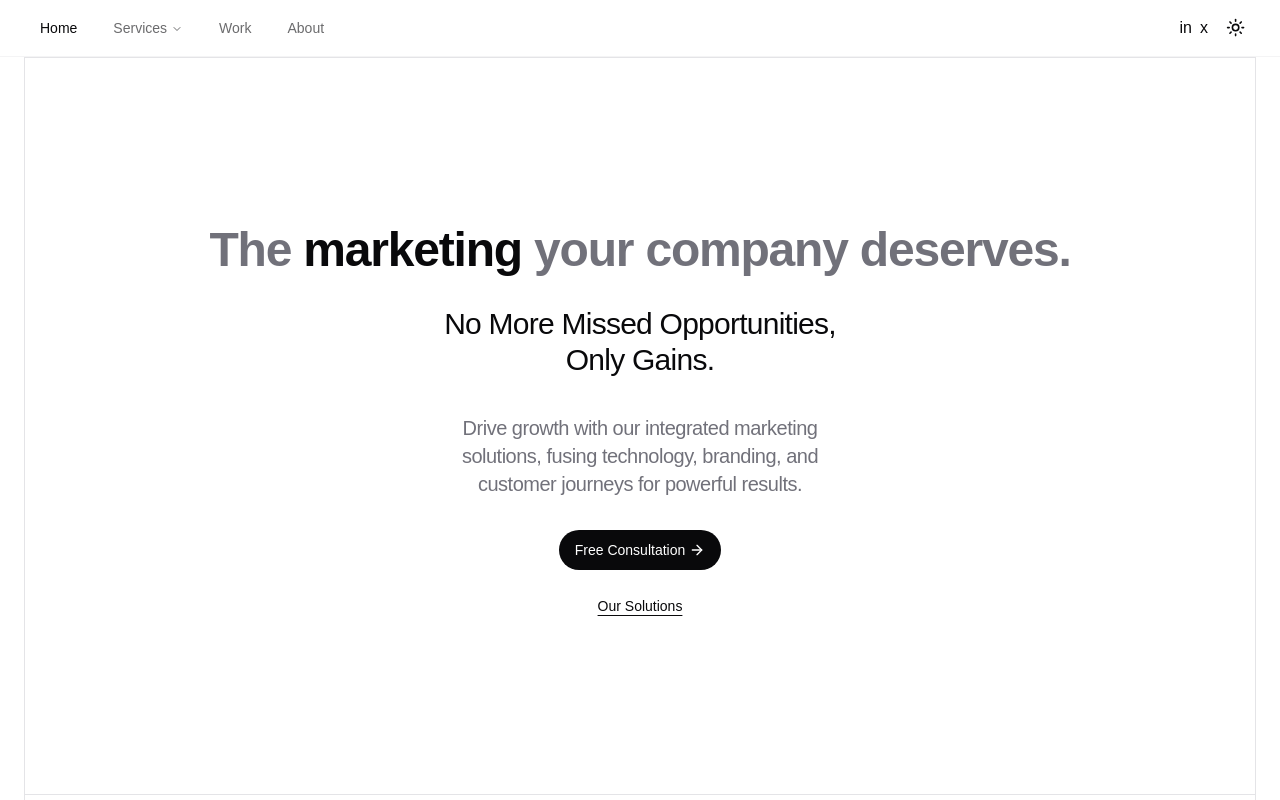
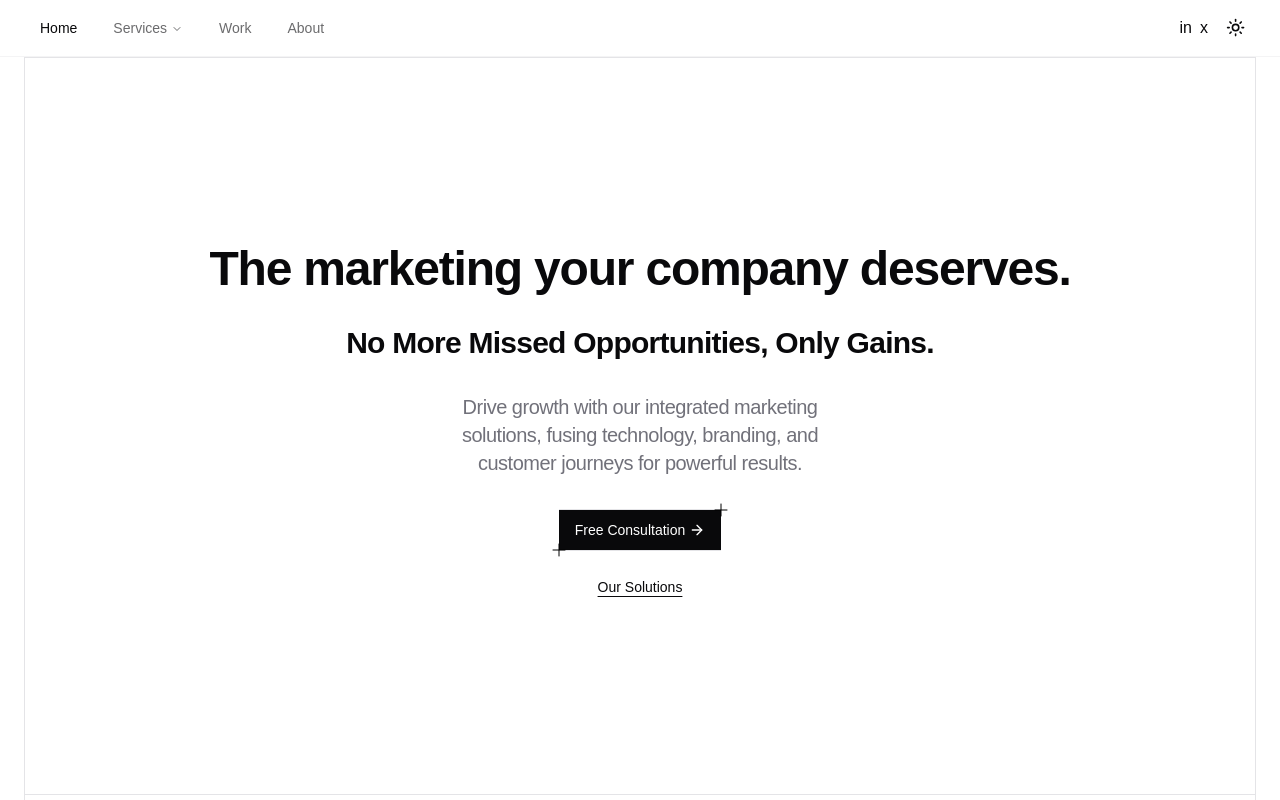
Before and after one commit to itsjmendez/toro, a Next.js app: page / in a window 1280 px wide. Shown: the top 800 px of the page. Built offline with nearby package versions, Linux system fonts and the light colour scheme; a web font is replaced by a local one.

Commit message:
refactor: Update hero section styling and content

```diff
--- a/components/hero.tsx
+++ b/components/hero.tsx
@@ -9,33 +9,31 @@ export const HeroSection = () => {
     <ContainerEdgeCross>
       <div className="relative p-4 md:p-6 h-[calc(100svh-8svh)]">
         <div className="relative flex flex-col gap-8 h-full justify-center md:items-center text-center ">
-          <h1 className="font-semibold tracking-tight text-4xl md:text-5xl text-muted-foreground">
-            The <span className="text-primary">marketing</span> your company
-            deserves.
+          <h1 className="font-bold tracking-tight text-4xl md:text-5xl">
+            The marketing your company deserves.
           </h1>
-          <h2 className="tracking-tight text-xl md:text-3xl mb-1">
-            No More Missed Opportunities,
-            <br />
-            Only Gains.
+          <h2 className="tracking-tight text-xl md:text-3xl font-semibold">
+            No More Missed Opportunities, Only Gains.
           </h2>
-          <div className=" max-w-96">
+          <div className="md:px-0 max-w-96">
             <TextGenerateEffect
-              words=" Drive growth with our integrated marketing solutions, fusing technology, branding, and customer journeys for powerful results."
+              words="Drive growth with our integrated marketing solutions, fusing technology, branding, and customer journeys for powerful results."
               className="text-base md:text-xl text-muted-foreground tracking-tight"
             />
           </div>
-
-          <div className=" flex flex-col gap-4 ">
+          <div className="px-12 flex flex-col gap-4">
+            <ContainerEdgeCross trc={true} blc={true}>
               <Link
                 href="/"
-              className={`${buttonVariants({
-                variant: 'round',
+                className={`w-full ${buttonVariants({
+                  variant: 'default',
                   size: 'default',
                 })}`}
               >
                 Free Consultation
                 <ArrowRight className="ml-1 h-4 w-4" />
               </Link>
+            </ContainerEdgeCross>
             <Link
               href="/services"
               className={`underline ${buttonVariants({
```
Lines whose indentation alone changed are shown as unchanged.
